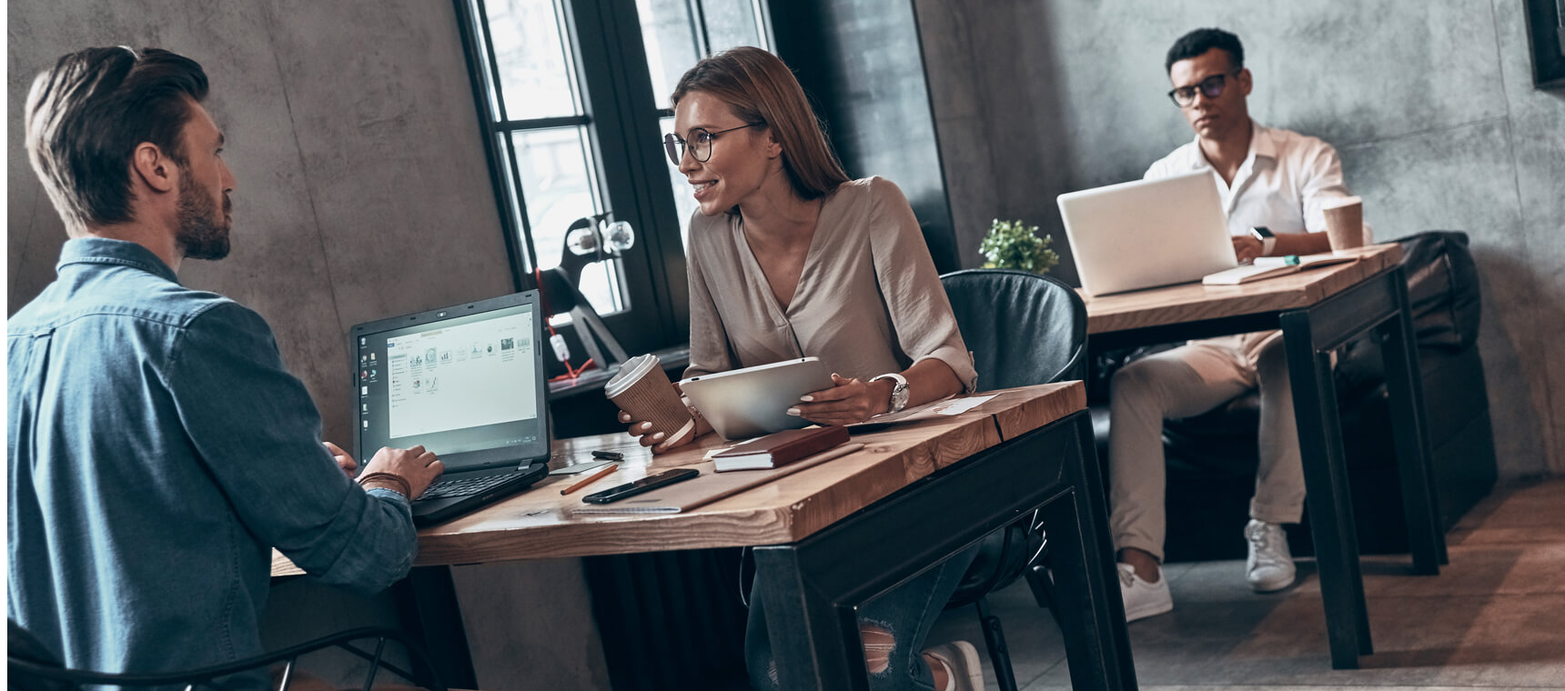
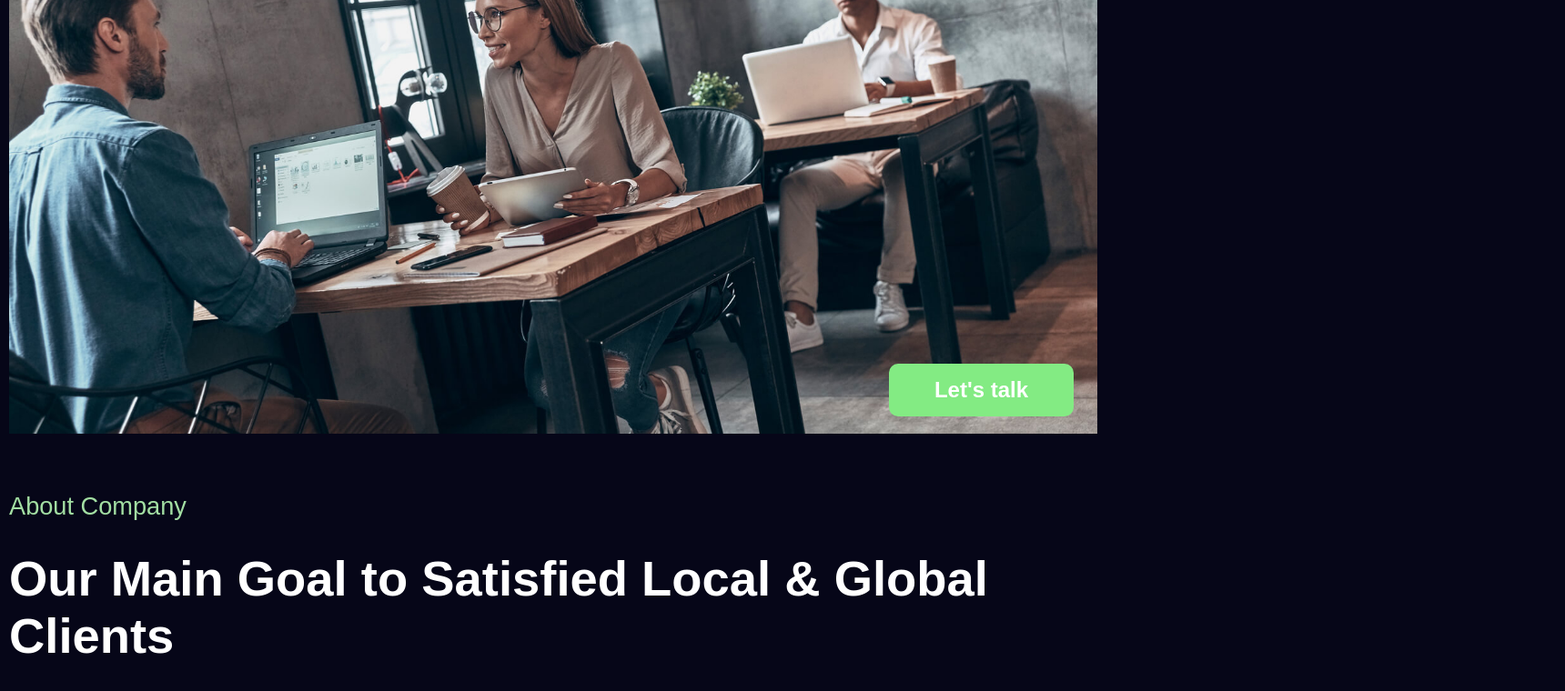
Before and after one commit to yogi27601/vigtech, a plain HTML site: page index.html in a window 1280 px wide. Shown: the part 292-1052 px from the top of the page at 91% size, 1720 px wide, since content can reach past the window. Drawn offline with Linux system fonts and the light colour scheme.

Commit message:
third commit

```diff
--- a/index.html
+++ b/index.html
@@ -13,7 +13,7 @@
       crossorigin="anonymous"
       referrerpolicy="no-referrer"
     />
-    <link rel="stylesheet" href="secondstyle.css" />
+    <link rel="stylesheet" href="./stylesheet.css" />
   </head>
 
   <body>
```
